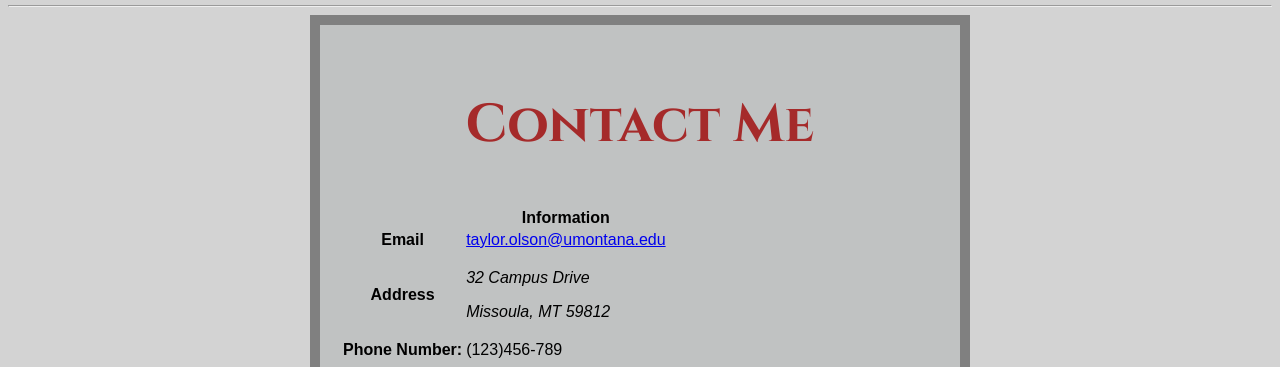
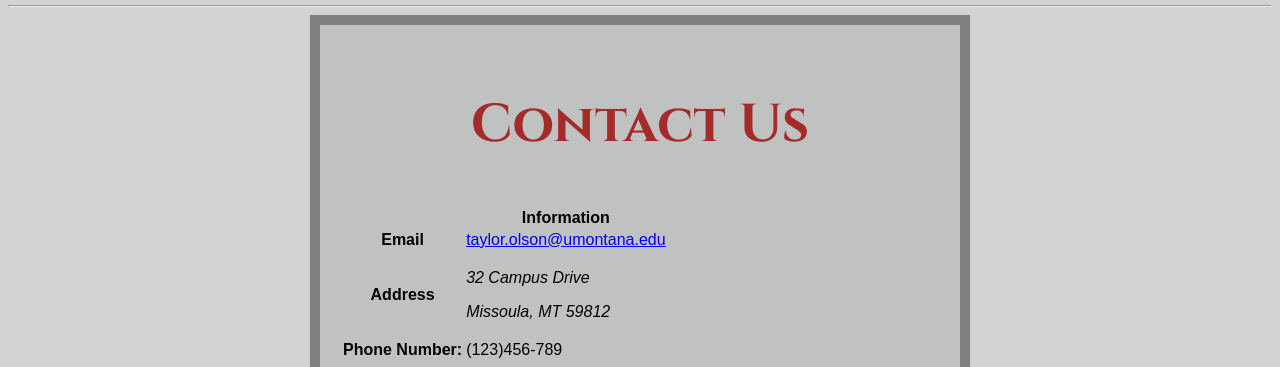
Before and after one commit to TaylorNOlson/web-dev-hw, a plain HTML site: page Assignment_12/contact.html in a window 1280 px wide. Shown: the part 508-875 px from the top of the page. Drawn offline with Linux system fonts and the light colour scheme.

Commit message:
Update contact.html

```diff
--- a/Assignment_12/contact.html
+++ b/Assignment_12/contact.html
@@ -58,7 +58,7 @@
 <hr/>
 
 <div id="contact" class="container">
-   <h2 class="centered">Contact Me</h2>
+   <h2 class="centered">Contact Us</h2>
      <table>
        <tr>
          <th></th>
```
